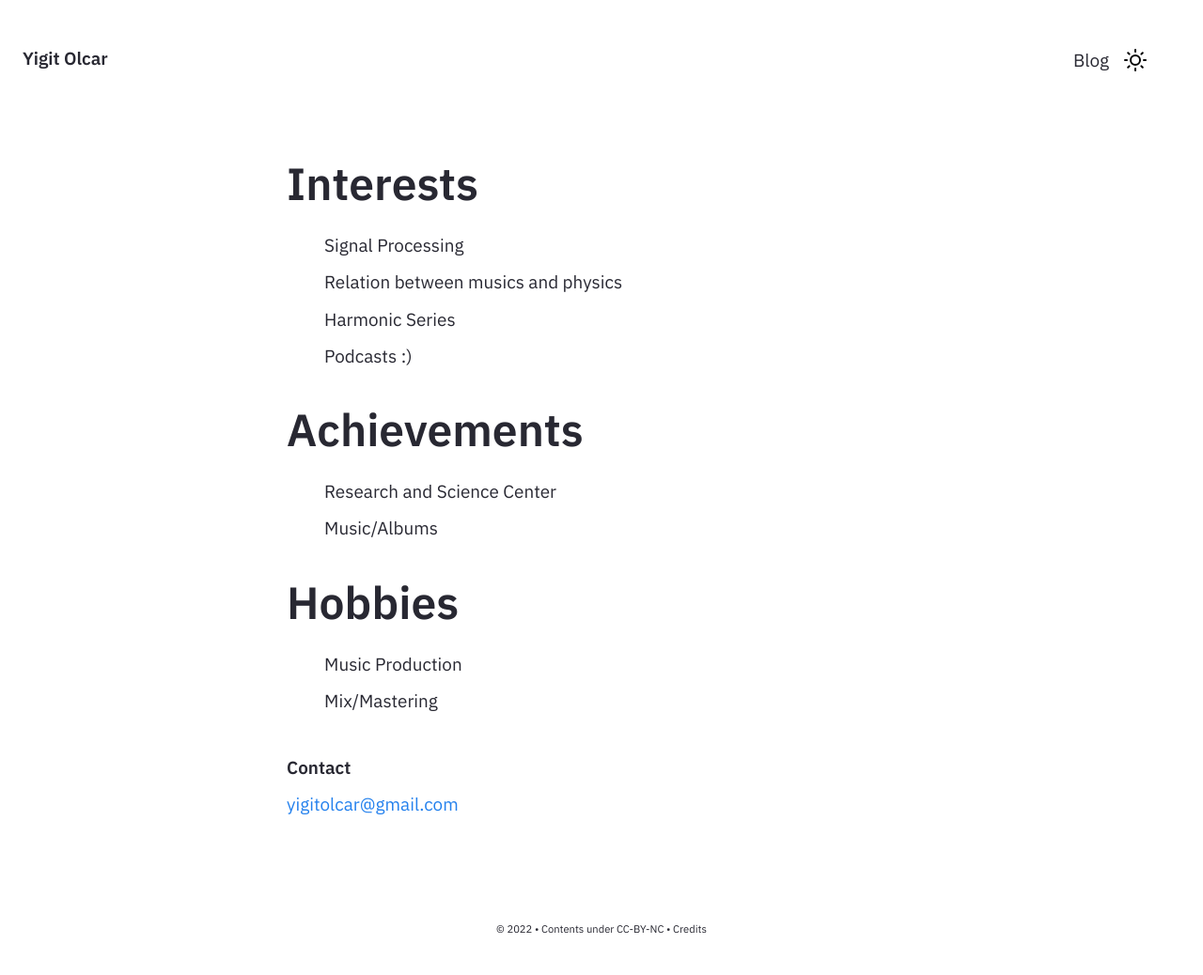
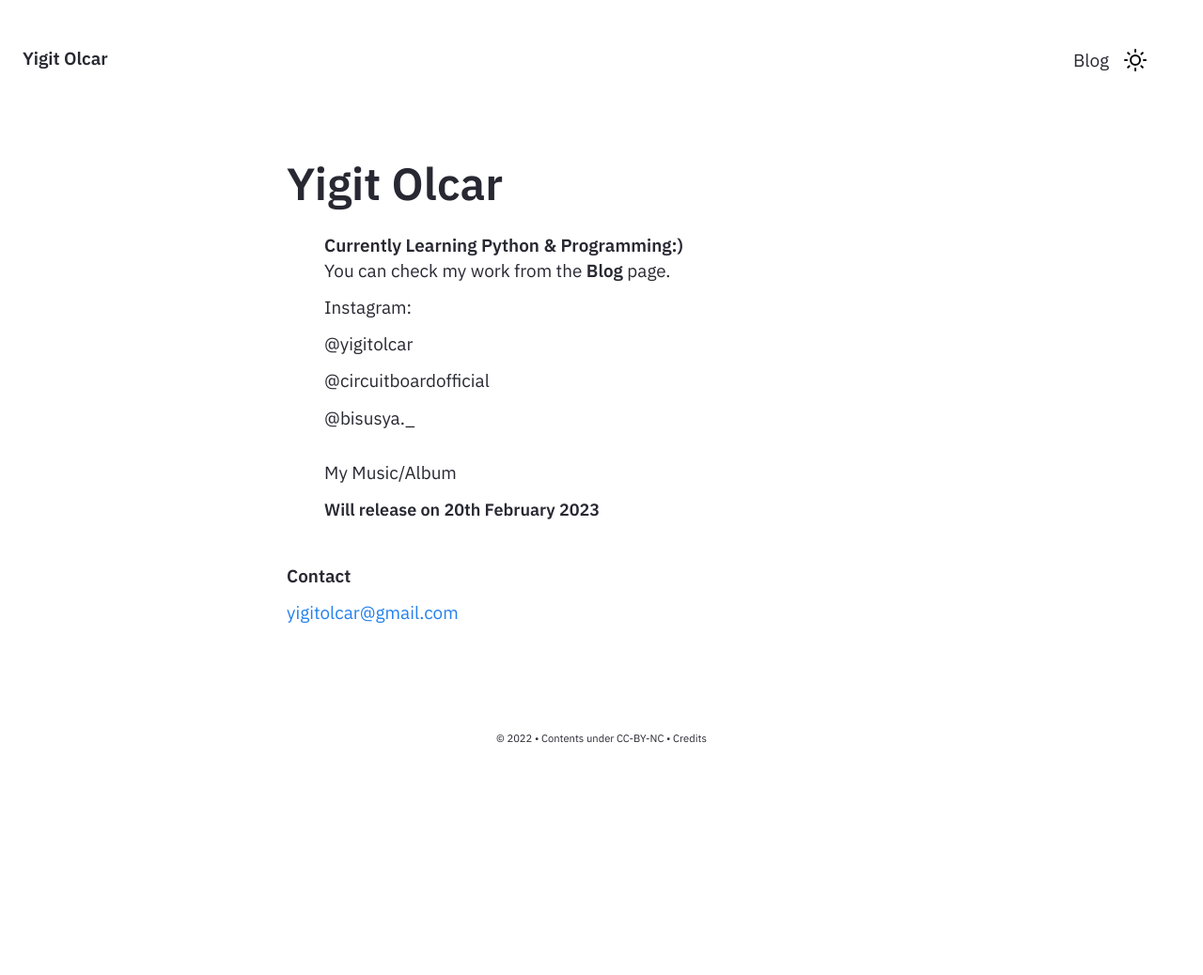
Before and after one commit to RedStoutheart/redstoutheart.github.io, a Jekyll site: the page built from pages/index.md, in a window 1280 px wide. Shown: the whole page at 94% size. Built offline with Jekyll 4.4.1, drawn with Linux system fonts in a browser that asks for light colours; after the commit the page ends 900 px from its top, so only the background shows below that.

Commit message:
Layout Update to the HomePage

```diff
--- a/_includes/Homepage.html
+++ b/_includes/Homepage.html
@@ -1,21 +1,19 @@
 <div class="home-intro">
-    <b><font size="+5">Interests</font></b>
+    <b><font size="+7">Yigit Olcar</font></b>
         <ul>
-            <li>Signal Processing</li>
-            <li>Relation between musics and physics</li>
-            <li>Harmonic Series</li>
-            <li>Podcasts :) </li>
+            <b>Currently Learning Python & Programming:)</b>
+
+            <li>You can check my work from the <b>Blog</b> page.</li>
+            <li>Instagram:</li>
+            <li>@yigitolcar</li>
+            <li>@circuitboardofficial</li>
+            <li>@bisusya._</li>
         </ul>
-    <b><font size="+5">Achievements</font></b>
-            <ul>
-            <li>Research and Science Center</li>
-            <li>Music/Albums</li></ul>
-        </ul>
-    <b><font size="+5">Hobbies</font></b>
         <ul>
-            <li>Music Production</li>
-            <li>Mix/Mastering</li>
-        </ul>
+        <li>My Music/Album</li>
+
+        <li><b><font size="+1">Will release on 20th February 2023</font></b></li>
+    </ul>
 
         <div>
                 <h6>Contact</h6>
```
